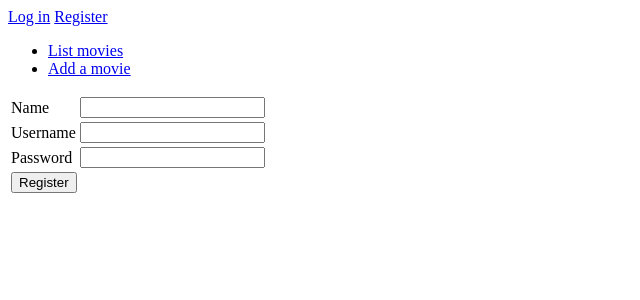
After one commit to veliblesku/elokuvatietokanta, a Flask app: page /auth/register in a window 1280 px wide. The commit adds this page. Shown: the top 300 px of the page, without its empty margins (0-640 px from the left). Run offline with Flask 2, Linux system fonts and the light colour scheme.

Commit message:
rekisteröitymismahdollisuus lisätty

```diff
--- a/application/__init__.py
+++ b/application/__init__.py
@@ -21,6 +21,9 @@ from application.movies import views
 from application.auth import models
 from application.auth import views
 
+from application.ratings import models
+from application.ratings import views
+
 from application.auth.models import User
 from os import urandom
 app.config["SECRET_KEY"] = urandom(32)
--- a/application/auth/forms.py
+++ b/application/auth/forms.py
@@ -7,3 +7,11 @@ class LoginForm(FlaskForm):
 
     class Meta:
         csrf = False
+
+class RegisterForm(FlaskForm):
+    name = StringField("Name")
+    username = StringField("Username")
+    password = PasswordField("Password")
+
+    class Meta:
+        csrf = False
--- a/application/auth/models.py
+++ b/application/auth/models.py
@@ -14,6 +14,7 @@ class User(db.Model):
     password = db.Column(db.String(144), nullable=False)
 
     movies = db.relationship("Movie", backref='account', lazy=True)
+    ratings = db.relationship("Rating", backref='account', lazy=True)
 
 
     def __init__(self, name, username, password):
--- a/application/auth/views.py
+++ b/application/auth/views.py
@@ -1,9 +1,9 @@
 from flask import render_template, request, redirect, url_for
 from flask_login import login_user, logout_user
 
-from application import app
+from application import app, db
 from application.auth.models import User
-from application.auth.forms import LoginForm
+from application.auth.forms import LoginForm, RegisterForm
 
 @app.route("/auth/login", methods = ["GET", "POST"])
 def auth_login():
@@ -22,6 +22,30 @@ def auth_login():
     login_user(user)
     return redirect(url_for("index"))
 
+@app.route("/auth/register", methods = ["GET", "POST"])
+def auth_register():
+    if request.method == "GET":
+        return render_template("auth/register.html", form = RegisterForm())
+
+    form = RegisterForm(request.form)
+    if not form.validate():
+        return render_template("auth/register.html", form = RegisterForm)
+
+    user = User.query.filter_by(username=form.username.data).first()
+
+    if user:
+        return render_template("auth/register.html", form = form,
+                               error = "Username taken")
+
+    n = form.name.data
+    u = form.username.data
+    p = form.password.data
+    a = User(n,u,p)
+    db.session().add(a)
+    db.session().commit()
+    return redirect(url_for("index"))
+
+
 
 @app.route("/auth/logout")
 def auth_logout():
--- a/application/movies/models.py
+++ b/application/movies/models.py
@@ -13,6 +13,8 @@ class Movie(db.Model):
 
     account_id = db.Column(db.Integer, db.ForeignKey('account.id'), nullable=False)
 
+    ratings = db.relationship("Rating", backref='movie', lazy=True)
+
     def __init__(self, name, duration, budget):
         self.name = name
         self.duration = duration
--- a/application/movies/views.py
+++ b/application/movies/views.py
@@ -15,6 +15,7 @@ def movies_index():
 def movies_form():
     return render_template("movies/new.html", form = MovieForm())
 
+
 @app.route("/movies/", methods=["POST"])
 @login_required
 def movies_create():
--- /dev/null
+++ b/application/templates/auth/register.html
@@ -0,0 +1,37 @@
+{% extends "layout.html" %}
+
+{% block body %}
+{{ error }}
+<form method="POST" action="{{ url_for('auth_register') }}">
+  <table>
+      <tr>
+      <td>
+	    {{ form.name.label }}
+      </td>
+      <td>
+	    {{ form.name }}
+      </td>
+    </tr>
+    <tr>
+      <td>
+	    {{ form.username.label }}
+      </td>
+      <td>
+	    {{ form.username }}
+      </td>
+    </tr>
+    <tr>
+      <td>
+	    {{ form.password.label }}
+      </td>
+      <td>
+	    {{ form.password }}
+      </td>
+    </tr>
+    <tr>
+      <td colspan="2">
+	    <input type="submit" value="Register"/>
+      </td>
+    </tr>
+</form>
+{% endblock %}
--- a/application/templates/index.html
+++ b/application/templates/index.html
@@ -1,7 +1,10 @@
 {% extends "layout.html" %}
 
 {% block body %}
+  <h2>
+    Movie rating database
+  </h2>
   <p>
-    Hello world!
+    Create account, add movies and rate!
   </p>
 {% endblock %}
--- a/application/templates/layout.html
+++ b/application/templates/layout.html
@@ -8,10 +8,11 @@
   <body>
       {% if current_user.is_authenticated %}
         <p>
-          Kirjautunut nimellä {{ current_user.name }}. <a href="{{ url_for('auth_logout') }}">Kirjaudu ulos</a>
+          {{ current_user.name }} is logged in. <a href="{{ url_for('auth_logout') }}">Kirjaudu ulos</a>
         </p>
       {% else %}
-        <a href="{{ url_for('auth_login') }}">Kirjaudu</a>
+        <a href="{{ url_for('auth_login') }}">Log in</a>
+        <a href="{{url_for('auth_register')}}"> Register</a>
       {% endif %}
       <ul>
         <li><a href="{{ url_for('movies_index') }}">List movies</a></li>
```
Also changed, not shown: application/ratings/models.py (added, +17 -0 lines), application/ratings/__init__.py (added), application/ratings/forms.py (added), application/ratings/views.py (added).
